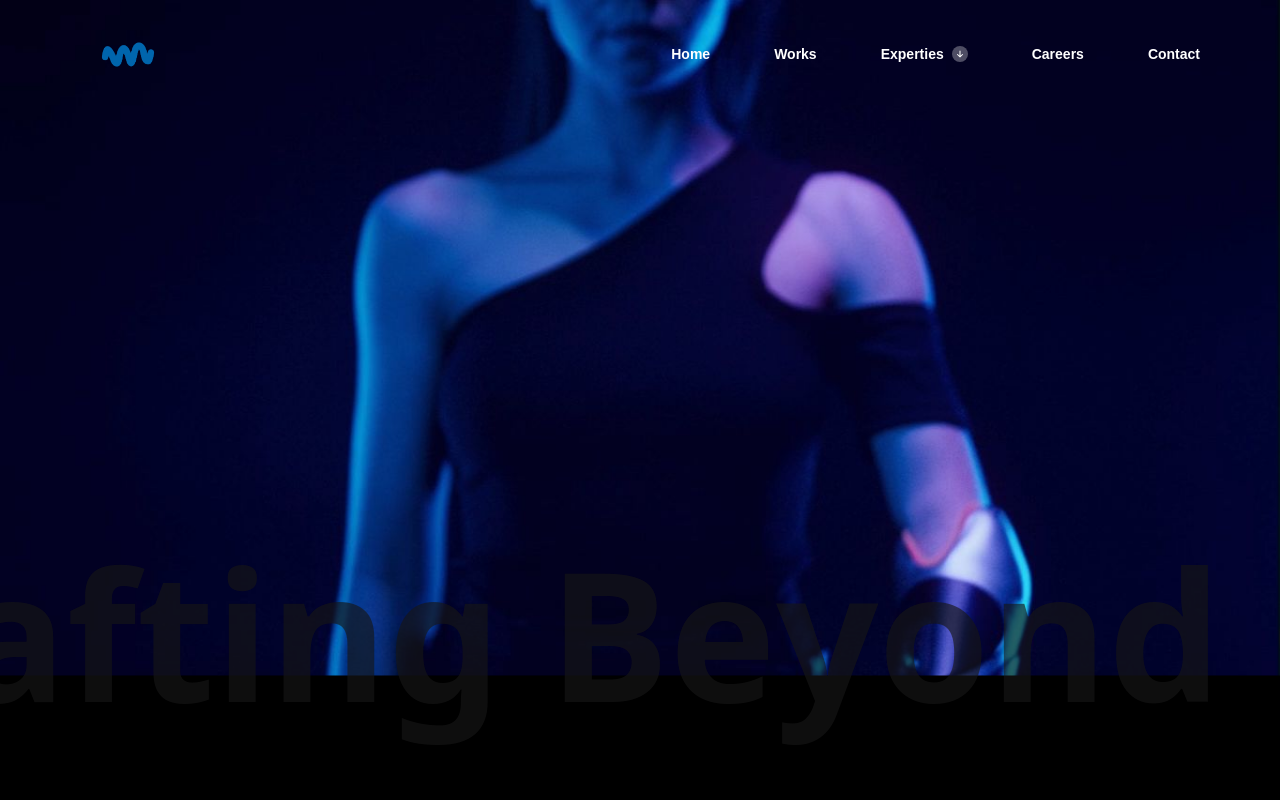
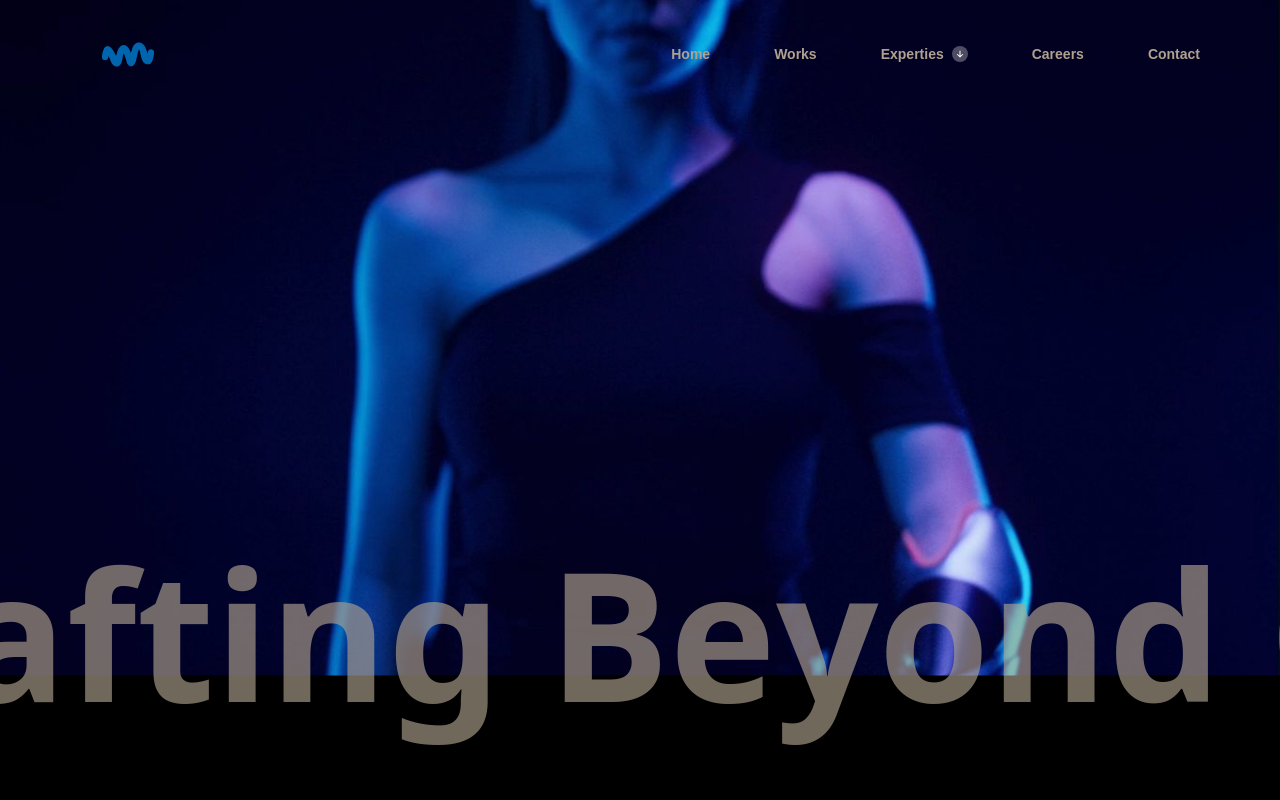
Before and after one commit to Webminds-designs/webminds, a Next.js app: page / in a window 1280 px wide. Shown: the top 800 px of the page. Built offline with nearby package versions, Linux system fonts and the light colour scheme; a web font is replaced by a local one.

Commit message:
changed the text color

```diff
--- a/app/Components/Bigfontloop.tsx
+++ b/app/Components/Bigfontloop.tsx
@@ -36,7 +36,7 @@ const Bigfontloop = () => {
       const handleMouseEnter = () => {
         gsap.to(textElement, {
           color: "transparent", // Change text color
-          webkitTextStroke: "3px white", // Add white stroke
+          webkitTextStroke: "3px #afa18f", // Add white stroke
           duration: 0.3,
         });
       };
@@ -66,7 +66,7 @@ const Bigfontloop = () => {
       <div className="w-screen overflow-hidden absolute bottom-0 pb-8">
         <div
           ref={textRef}
-          className="text-[180px] opacity-65 font-semibold whitespace-nowrap"
+          className="text-[180px] opacity-65 text-text font-semibold whitespace-nowrap"
           style={{ display: "inline-block" }}
         >
           {/* Wrap each character in a <span> for individual animations */}
--- a/app/Components/Nav.tsx
+++ b/app/Components/Nav.tsx
@@ -128,7 +128,7 @@ const Nav = () => {
 
       {/* Desktop Navigation Links */}
       <nav className="hidden lg:flex ">
-        <ul className="flex items-center space-x-16 text-sm text-white font-semibold">
+        <ul className="flex items-center space-x-16 text-sm text-text font-semibold">
           {["Home", "Works", "Experties", "Careers", "Contact"].map(
             (item, index) => (
               <li key={index} className="group">
--- a/tailwind.config.ts
+++ b/tailwind.config.ts
@@ -11,6 +11,7 @@ export default {
       colors: {
         background: "var(--background)",
         foreground: "var(--foreground)",
+        text: "#afa18f",
       },
       fontFamily: {
         FunnelDisplayRegular: ["FunnelDisplay-Regular", "sans-serif"], // Define your custom font
```
